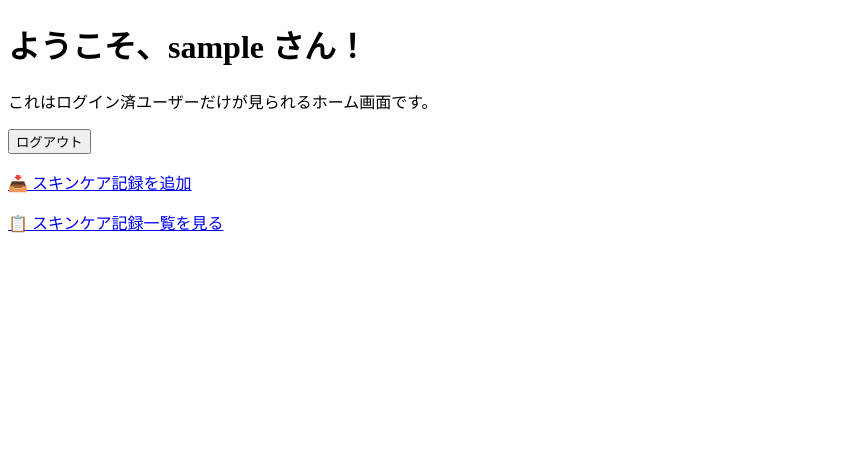
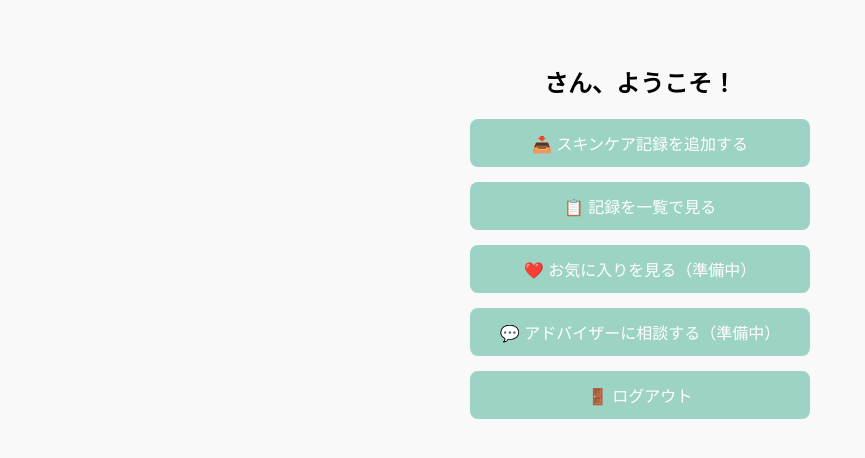
Before and after one commit to yui-mu/Epilog, a Django app: page /home/ in a window 1280 px wide. Shown: the top 458 px of the page, without its empty margins (0-865 px from the left). Run offline with Django 5.2, Linux system fonts and the light colour scheme; the visitor is signed in with stand-in values (Sample User, id 1).

Commit message:
ホーム画面のデザインとナビゲーションを追加

```diff
--- a/epilog/Epilogapp/templates/home.html
+++ b/epilog/Epilogapp/templates/home.html
@@ -2,16 +2,52 @@
 <html lang="ja">
 <head>
     <meta charset="UTF-8">
-    <title>ホーム</title>
+    <title>ホーム | EpiLog</title>
+    <style>
+        body {
+            font-family: sans-serif;
+            text-align: center;
+            padding: 40px;
+            background-color: #f9f9f9;
+        }
+        h1 {
+            font-size: 24px;
+            margin-bottom: 20px;
+        }
+        .nav-links {
+            display: flex;
+            flex-direction: column;
+            align-items: center;
+            gap: 15px;
+            max-width: 300px;
+            margin: 0 auto;
+        }
+        .nav-links a {
+            display: block;
+            padding: 12px 20px;
+            background-color: #9dd3c5;
+            color: white;
+            text-decoration: none;
+            border-radius: 8px;
+            width: 100%;
+            transition: 0.3s;
+        }
+        .nav-links a:hover {
+            background-color: #7cc6b1;
+        }
+    </style>
 </head>
 <body>
-    <h1>ようこそ、{{ user.username }} さん！</h1>
-    <p>これはログイン済ユーザーだけが見られるホーム画面です。</p>
-    <form method="post" action="{% url 'logout' %}">
-        {% csrf_token %}
-        <button type="submit">ログアウト</button>
-    </form>
-    <p><a href="{% url 'record_create' %}">📥 スキンケア記録を追加</a></p>
-    <p><a href="{% url 'record_list' %}">📋 スキンケア記録一覧を見る</a></p>
+
+    <h1>{{ user.nickname }}さん、ようこそ！</h1>
+
+    <div class="nav-links">
+        <a href="{% url 'record_create' %}">📥 スキンケア記録を追加する</a>
+        <a href="{% url 'record_list' %}">📋 記録を一覧で見る</a>
+        <a href="#">❤️ お気に入りを見る（準備中）</a>
+        <a href="#">💬 アドバイザーに相談する（準備中）</a>
+        <a href="{% url 'logout' %}">🚪 ログアウト</a>
+    </div>
+
 </body>
 </html>
```
